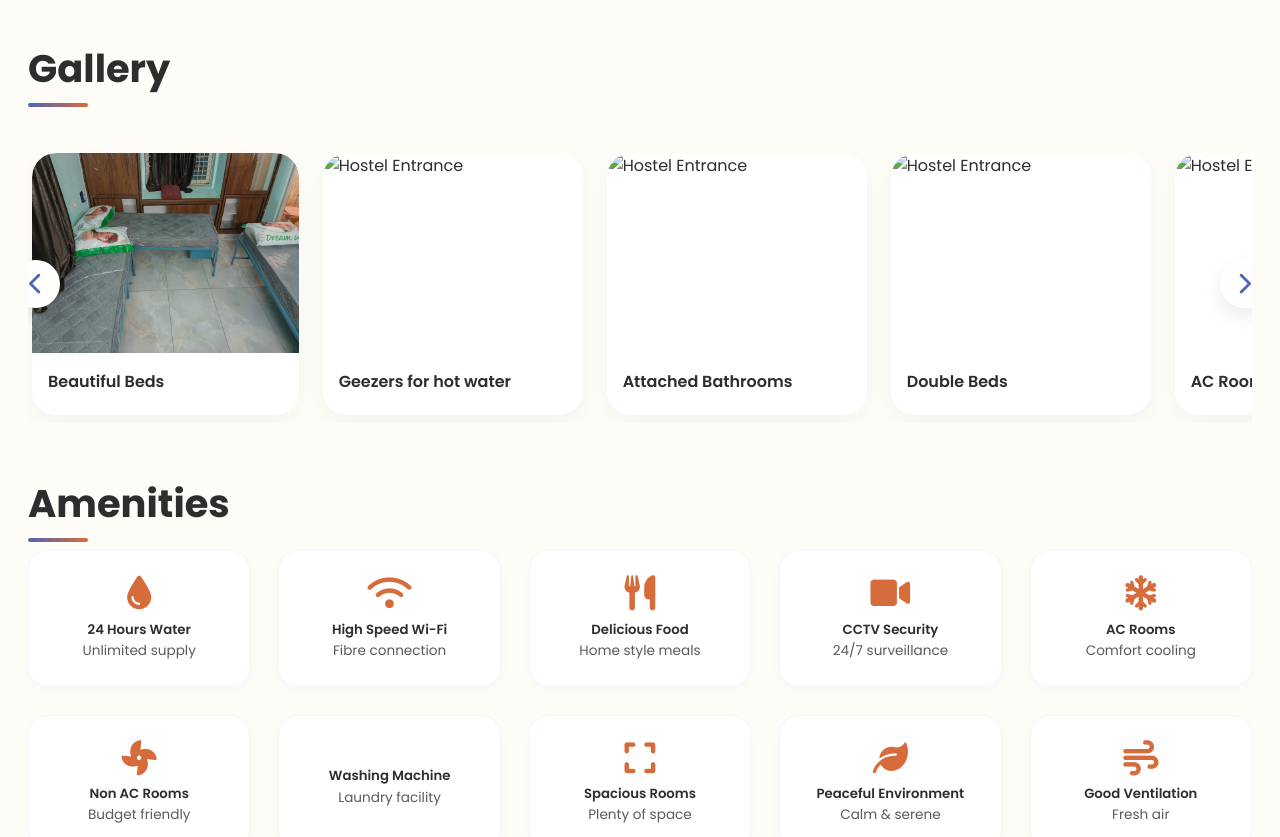
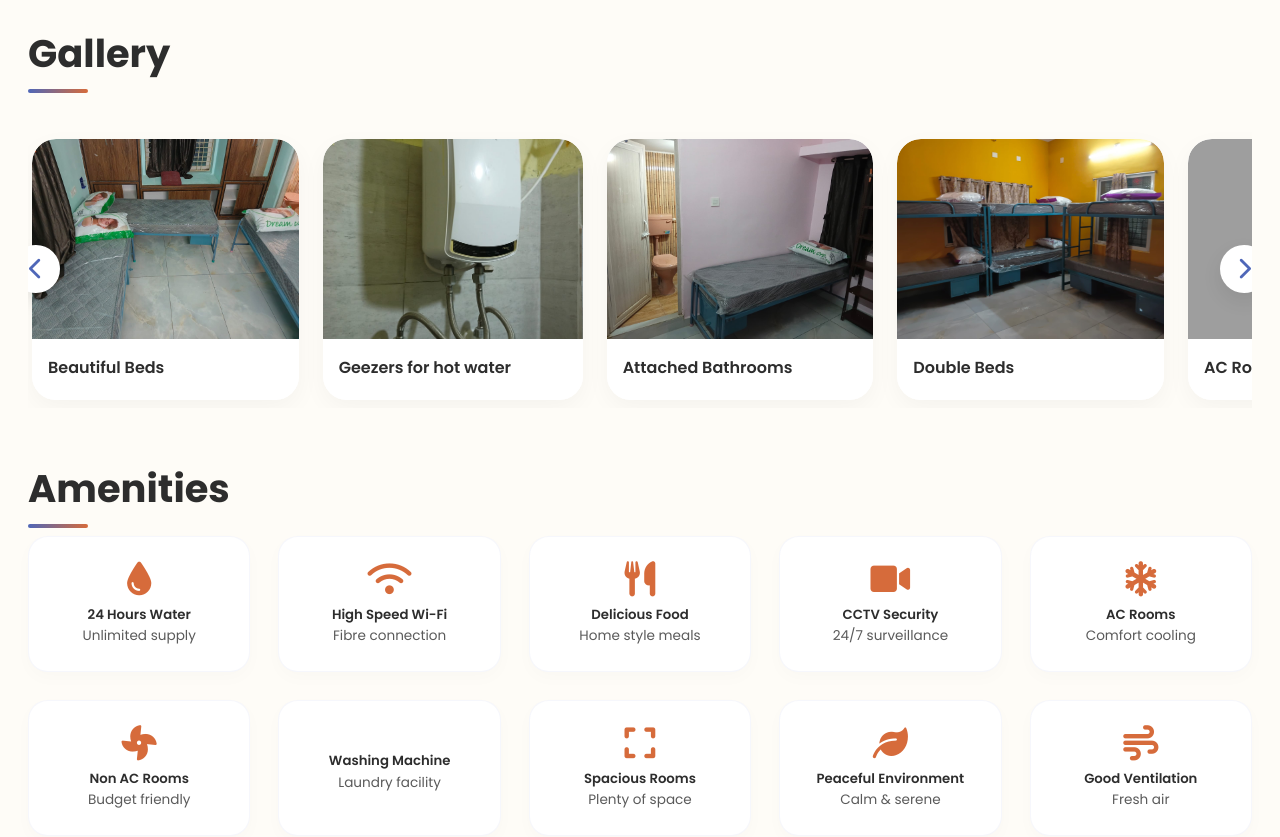
Before and after one commit to sk19082022/Comfort-Nest, a plain HTML site: page index.html in a window 1280 px wide. Shown: the part 1260-2097 px from the top of the page. Drawn offline with Linux system fonts and the light colour scheme; the site is published under a folder, as on GitHub Pages, so addresses that start at the root find nothing; some icons are missing.

Commit message:
Images are now loading

```diff
--- a/index.html
+++ b/index.html
@@ -21,7 +21,7 @@
   <header>
     <div class="container navbar">
       <div class="logo">
-        <span class="logo-icon"><img style="width: 50px;" src="/assets/logo.png" alt="logo"></span>
+        <span class="logo-icon"><img style="width: 50px;" src="./assets/logo.png" alt="logo"></span>
         <div>
           <span class="logo-text">Comfort <span>Nest</span></span>
           <span class="logo-sub">PG for Ladies</span>
@@ -54,7 +54,7 @@
         </div>
       </div>
       <div class="hero-image">
-        <img src="/assets/hero-image.jpeg" alt="Hostel entrance" />
+        <img src="./assets/hero-image.jpeg" alt="Hostel entrance" />
       </div>
     </div>
   </section>
@@ -72,7 +72,7 @@
   <!-- ABOUT -->
   <section id="about" class="container" style="margin: 40px auto;">
     <div class="about-grid">
-      <div class="about-image"><img src="/assets/about-image.jpeg" alt="About Comfort Nest" /></div>
+      <div class="about-image"><img src="./assets/about-image.jpeg" alt="About Comfort Nest" /></div>
       <div class="about-text"><h2 class="section-title">About Comfort Nest</h2><p style="margin-top:20px;">Comfort Nest PG for Ladies is designed to provide students and working women with a peaceful, secure and comfortable place to stay. We focus on cleanliness, quality food, safety and a homely atmosphere.</p></div>
     </div>
   </section>
@@ -82,23 +82,23 @@
     <h2 class="section-title">Gallery</h2>
     <div class="gallery-slider">
       <div class="gallery-track" id="galleryTrack">
-        <div class="gallery-card"><img src="assets/Gallery/gallery01.jpeg" alt="Hostel Entrance" /><div class="caption">Beautiful Beds</div></div>
-        <div class="gallery-card"><img src="/assets/Gallery/Geezer.jpeg" alt="Hostel Entrance" /><div class="caption">Geezers for hot water</div></div>
-        <div class="gallery-card"><img src="/assets/Gallery/gallery02.jpeg" alt="Hostel Entrance" /><div class="caption">Attached Bathrooms</div></div>
-        <div class="gallery-card"><img src="/assets/Gallery/gallery03.jpeg" alt="Hostel Entrance" /><div class="caption">Double Beds</div></div>
-        <div class="gallery-card"><img src="/assets/Gallery/Rooms with AC.jpeg" alt="Hostel Entrance" /><div class="caption">AC Rooms</div></div>
+        <div class="gallery-card"><img src="./assets/Gallery/gallery01.jpeg" alt="Hostel Entrance" /><div class="caption">Beautiful Beds</div></div>
+        <div class="gallery-card"><img src="./assets/Gallery/Geezer.jpeg" alt="Hostel Entrance" /><div class="caption">Geezers for hot water</div></div>
+        <div class="gallery-card"><img src="./assets/Gallery/gallery02.jpeg" alt="Hostel Entrance" /><div class="caption">Attached Bathrooms</div></div>
+        <div class="gallery-card"><img src="./assets/Gallery/gallery03.jpeg" alt="Hostel Entrance" /><div class="caption">Double Beds</div></div>
+        <div class="gallery-card"><img src="./assets/Gallery/Rooms with AC.jpeg" alt="Hostel Entrance" /><div class="caption">AC Rooms</div></div>
 
-        <div class="gallery-card"><img src="/assets/Gallery/gallery05.jpeg" alt="Hostel Entrance" /><div class="caption">Hygiene Environment</div></div>
-        <div class="gallery-card"><img src="/assets/Gallery/Convient Bathrooms.jpeg" alt="Hostel Entrance" /><div class="caption">Bathrooms with geezer</div></div>
-        <div class="gallery-card"><img src="/assets/Gallery/gallery06.jpeg" alt="Hostel Entrance" /><div class="caption">Loving Beds with Pillow</div></div>
-        <div class="gallery-card"><img src="/assets/Gallery/Entrance.jpeg" alt="Hostel Entrance" /><div class="caption">Entrance</div></div>
-        <div class="gallery-card"><img src="/assets/Gallery/gallery07.jpeg" alt="Hostel Entrance" /><div class="caption">Convenience Shelfs</div></div>
-        <div class="gallery-card"><img src="/assets/Gallery/Bathrooms1.jpeg" alt="Hostel Entrance" /><div class="caption">Bathroom2</div></div>
-        <div class="gallery-card"><img src="/assets/Gallery/gallery08.jpeg" alt="Hostel Entrance" /><div class="caption">Room with Ventilation</div></div>
-        <div class="gallery-card"><img src="/assets/Gallery/bathrooms.jpeg" alt="Hostel Entrance" /><div class="caption">Bathrooms</div></div>
-        <div class="gallery-card"><img src="/assets/Gallery/gallery09.jpeg" alt="Hostel Entrance" /><div class="caption">Friendly Environment</div></div>
-        <div class="gallery-card"><img src="/assets/Gallery/AC.jpeg" alt="Hostel Entrance" /><div class="caption">AC Rooms</div></div>
-        <div class="gallery-card"><img src="/assets/Gallery/gallery10.jpeg" alt="Hostel Entrance" /><div class="caption">Beautiful Windows with Curtains</div></div>
+        <div class="gallery-card"><img src="./assets/Gallery/gallery05.jpeg" alt="Hostel Entrance" /><div class="caption">Hygiene Environment</div></div>
+        <div class="gallery-card"><img src="./assets/Gallery/Convient Bathrooms.jpeg" alt="Hostel Entrance" /><div class="caption">Bathrooms with geezer</div></div>
+        <div class="gallery-card"><img src="./assets/Gallery/gallery06.jpeg" alt="Hostel Entrance" /><div class="caption">Loving Beds with Pillow</div></div>
+        <div class="gallery-card"><img src="./assets/Gallery/Entrance.jpeg" alt="Hostel Entrance" /><div class="caption">Entrance</div></div>
+        <div class="gallery-card"><img src="./assets/Gallery/gallery07.jpeg" alt="Hostel Entrance" /><div class="caption">Convenience Shelfs</div></div>
+        <div class="gallery-card"><img src="./assets/Gallery/Bathrooms1.jpeg" alt="Hostel Entrance" /><div class="caption">Bathroom2</div></div>
+        <div class="gallery-card"><img src="./assets/Gallery/gallery08.jpeg" alt="Hostel Entrance" /><div class="caption">Room with Ventilation</div></div>
+        <div class="gallery-card"><img src="./assets/Gallery/bathrooms.jpeg" alt="Hostel Entrance" /><div class="caption">Bathrooms</div></div>
+        <div class="gallery-card"><img src="./assets/Gallery/gallery09.jpeg" alt="Hostel Entrance" /><div class="caption">Friendly Environment</div></div>
+        <div class="gallery-card"><img src="./assets/Gallery/AC.jpeg" alt="Hostel Entrance" /><div class="caption">AC Rooms</div></div>
+        <div class="gallery-card"><img src="./assets/Gallery/gallery10.jpeg" alt="Hostel Entrance" /><div class="caption">Beautiful Windows with Curtains</div></div>
 
 
 
```
